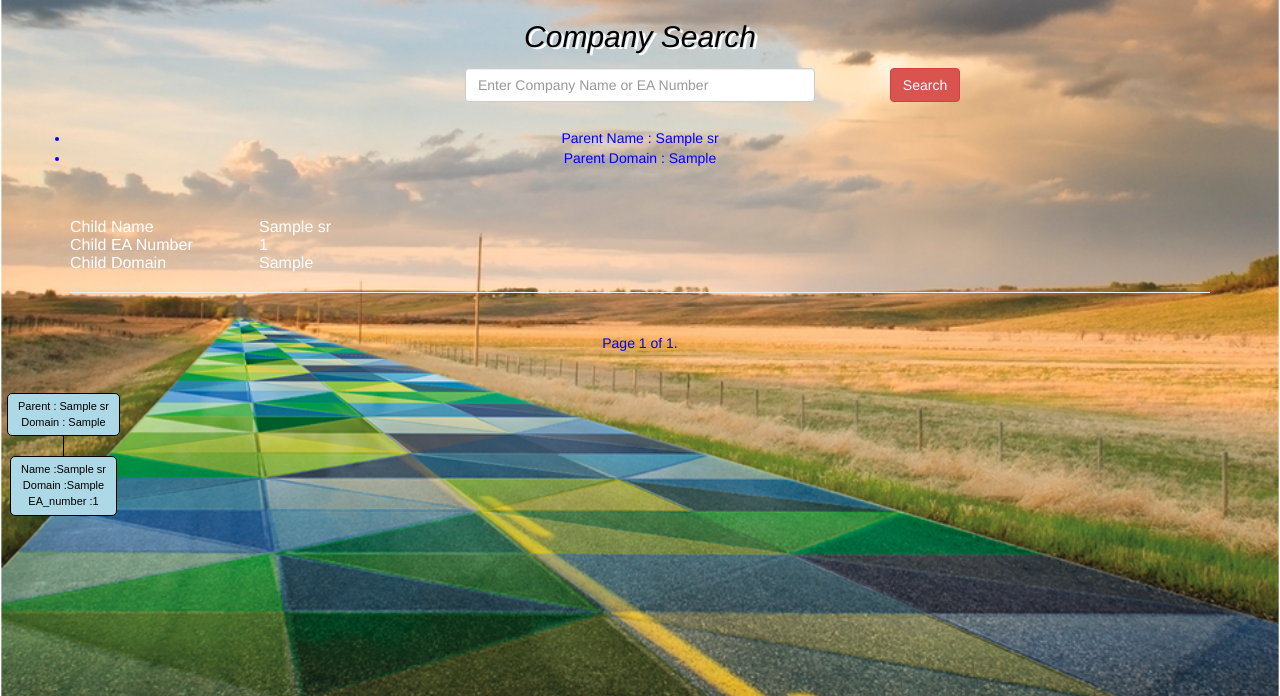
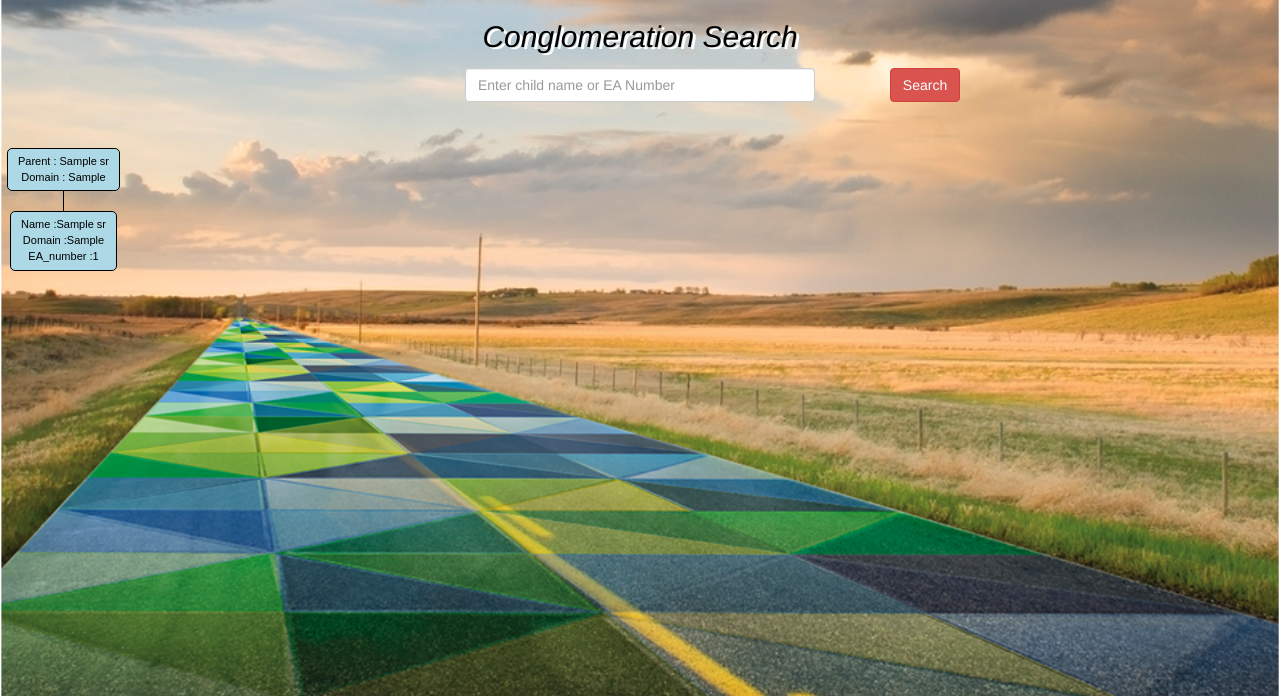
Before and after one commit to vishwasmj/vishwaskaipuchatbot, a Django app: template Documents/Django/orgsearch -V2/my_app1/templates/search.html in a window 1280 px wide. Shown: the top 696 px of the page. Run offline with Django 3.2, Linux system fonts and the light colour scheme; the template is opened without the code that fills it: most values are stand-ins (such as "Sample title", 1, 10 or a date in 2020); some libraries are stand-ins or nearby versions.

Commit message:
pushing orgsearch

```diff
--- a/Documents/Django/orgsearch -V2/my_app1/templates/search.html
+++ b/Documents/Django/orgsearch -V2/my_app1/templates/search.html
@@ -2,7 +2,6 @@
 
 <!--<!DOCTYPE html>-->
 <html lang="en">
-
 <head>
    <!--<link rel = "stylesheet" type="text/css" href ="/static/css/bootstrap.min.css">-->
 
@@ -10,12 +9,7 @@
     <script src="//maxcdn.bootstrapcdn.com/bootstrap/3.3.0/js/bootstrap.min.js"></script>
     <script src="//code.jquery.com/jquery-1.11.1.min.js"></script>
     <link rel="stylesheet" href="{% static 'css/parent_child.css' %}" />
-
 <style>
-html {
-        /* Size of largest container or bigger */
-        min-width: 1080px;
-    }
 h2 {
     color: black;
     text-shadow: 3px 2px white;
@@ -25,7 +19,6 @@
 
 
 </head>
-
 <body>
 <div class="container">
     <div id="wrapperHeader">
@@ -33,12 +26,12 @@
   <!--<img src="/static/css/vm5.jpg" alt="logo" align="centre" />-->
  </div>
 </div>
-    <h2 align="center"> Company Search </h2>
-    <form method="get" action = "/search/" >
+    <h2 align="center"> Conglomeration Search </h2>
+    <form method="post" action = "/search/">
         {% csrf_token %}
-        <div class="form-group">
+        <div class="form-group" align="centre">
             <div class="col-lg-4 col-lg-offset-4">
-                <input type = "text" name ="srh" class= "form-control" placeholder="Enter Company Name or EA Number">
+                <input type = "text" name ="srh" class= "form-control" placeholder="Enter child name or EA Number">
             </div>
             <label class="col-lg-2">
                 <button type="submit" class = "btn btn-danger">Search</button>
@@ -55,67 +48,50 @@
     </ul>
 {% endif %}
     </div><br>
-    <div style="color :blue">
-        {% if sr %}
-            <!--<ul>-->
-                <!--<li>Parent Name</li>-->
-                <!--<li>{{ sr.parent_name}}</li>-->
-                <!--<li>Parent Domain</li>-->
-                <!--<li>{{ sr.parent_domain}}</li>-->
+    <!--<div style="color :blue">-->
+        <!--{% if sr %}-->
+            <!--&lt;!&ndash;<ul>&ndash;&gt;-->
+                <!--&lt;!&ndash;<li>Parent Name</li>&ndash;&gt;-->
+                <!--&lt;!&ndash;<li>{{ sr.parent_name}}</li>&ndash;&gt;-->
+                <!--&lt;!&ndash;<li>Parent Domain</li>&ndash;&gt;-->
+                <!--&lt;!&ndash;<li>{{ sr.parent_domain}}</li>&ndash;&gt;-->
+            <!--&lt;!&ndash;</ul>&ndash;&gt;-->
+        <!--{% for k in sr %}-->
+        <!--<table border="0px" width="300px">-->
+            <!--{% if forloop.first %}-->
+                <!--<ul>-->
+                <!--<li>Parent Name :  {{ k.parent_name}}</li>-->
+                <!--<li>Parent Domain : {{ k.parent_domain}} </li>-->
+                    <!--<br> </br>-->
+
             <!--</ul>-->
-        {% for k in sr %}
-        <table border="0px" width="300px">
-            {% if forloop.first %}
-                <ul>
-                <li>Parent Name :  {{ k.parent_name}}</li>
-                <li>Parent Domain : {{ k.parent_domain}} </li>
-                    <br> </br>
-
-            </ul>
-            {% endif %}
-            <!--<ul>-->
-                <!--<li>Parent Name</li>-->
-                <!--<li>{{ k.parent_name}}</li>-->
-            <!--</ul>-->
+            <!--{% endif %}-->
+            <!--&lt;!&ndash;<ul>&ndash;&gt;-->
+                <!--&lt;!&ndash;<li>Parent Name</li>&ndash;&gt;-->
+                <!--&lt;!&ndash;<li>{{ k.parent_name}}</li>&ndash;&gt;-->
+            <!--&lt;!&ndash;</ul>&ndash;&gt;-->
+            <!--&lt;!&ndash;<tr>&ndash;&gt;-->
+                <!--&lt;!&ndash;<td>Parent Domain</td>&ndash;&gt;-->
+                <!--&lt;!&ndash;<td>{{ k.parent_domain}}</td>&ndash;&gt;-->
+            <!--&lt;!&ndash;</tr>&ndash;&gt;-->
             <!--<tr>-->
-                <!--<td>Parent Domain</td>-->
-                <!--<td>{{ k.parent_domain}}</td>-->
+                <!--<td>Child Name</td>-->
+                <!--<td>{{ k.child_name}}</td>-->
             <!--</tr>-->
-            <tr>
-                <td>Child Name</td>
-                <td>{{ k.child_name}}</td>
-            </tr>
-            <tr>
-                <td>Child EA Number</td>
-                <td>{{ k.child_EA_Number}}</td>
-            </tr>
-            <tr>
-                <td>Child Domain</td>
-                <td>{{ k.child_domain}}</td>
-            </tr>
-        </table>
-        <hr>
-            {% endfor %}
-        <div class="pagination">
-    <span class="step-links">
-        {% if sr.has_previous %}
-            <a href="?page=1">&laquo; first</a>
-            <a href="?page={{ sr.previous_page_number }}">previous</a>
-        {% endif %}
-
-        <span class="current">
-            Page {{ sr.number }} of {{ sr.paginator.num_pages }}.
-        </span>
-
-        {% if sr.has_next %}
-            <a href="?page={{ sr.next_page_number }}">next</a>
-            <a href="?page={{ sr.paginator.num_pages }}">last &raquo;</a>
-        {% endif %}
-    </span>
-</div>
-        {% endif %}
-    </div>
-</div>
+            <!--<tr>-->
+                <!--<td>Child EA Number</td>-->
+                <!--<td>{{ k.child_EA_Number}}</td>-->
+            <!--</tr>-->
+            <!--<tr>-->
+                <!--<td>Child Domain</td>-->
+                <!--<td>{{ k.child_domain}}</td>-->
+            <!--</tr>-->
+        <!--</table>-->
+        <!--<hr>-->
+            <!--{% endfor %}-->
+        <!--{% endif %}-->
+    <!--</div>-->
+<!--</div>-->
 </div>
 <div class="tree">
     {% if sr %}
```
Also changed, not shown: Documents/Django/orgsearch -V2/my_app1/static/css/style.css (deleted, +0 -103 lines), Documents/Django/orgsearch -V2/db.sqlite3.
